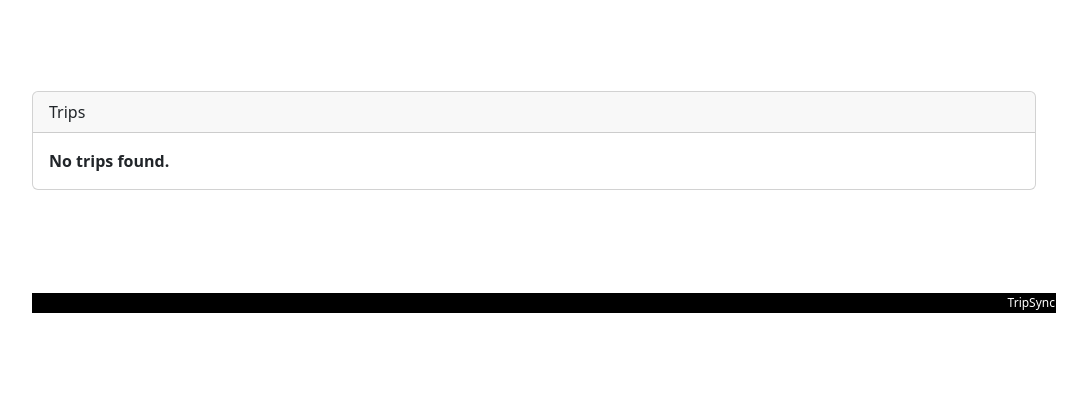
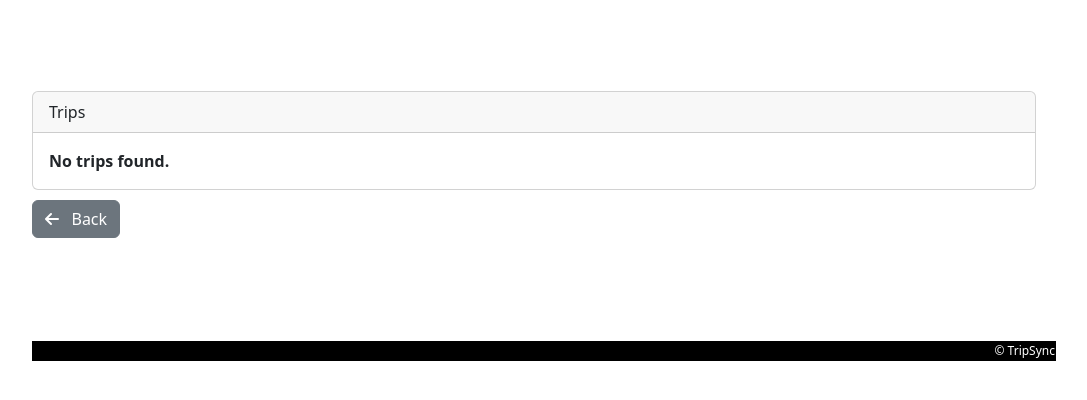
Before and after one commit to braiss13/TripSync, a Flask app: template views/templates/trip/list_trips.html in a window 1280 px wide. Shown: the part 165-565 px from the top of the page, without its empty margins (106-1193 px from the left). Run offline with Flask 3, Linux system fonts and the light colour scheme; the template is opened without the code that fills it, so the values that code supplies are empty; parts of the project's set-up code (start-up, migrations or seed data) failed here and were passed over.

Commit message:
UPDATING HTML

```diff
--- a/templates/skeleton.html
+++ b/templates/skeleton.html
@@ -43,7 +43,7 @@
 
     <table style="width: 100%; background-color: black; color: white; margin: 10px">
         <tr>
-            <td style="width: 100%; text-align: end; font-size: 75%">TripSync</td>
+            <td style="width: 100%; text-align: end; font-size: 75%">&copy; TripSync</td>
         </tr>
     </table>
 
--- a/views/templates/trip/list_trips.html
+++ b/views/templates/trip/list_trips.html
@@ -2,7 +2,9 @@
 
 {% block contents %}
     <div class="card" id="dvTrips" style="margin: 10px">
-        <div class="card-header">Trips</div>
+        <div class="card-header">
+            Trips
+        </div>
         <div class="card-body">
             {% if trips %}
                 <ul class="list-group list-group-flush list-group-numbered">
@@ -22,4 +24,10 @@
             {% endif %}
         </div>
     </div>
+    <div style="margin: 10px">
+        <a class="btn btn-secondary" href="/" role="button">
+            <i class="fas fa-arrow-left"></i>
+            &nbsp; Back
+        </a>
+    </div>
 {% endblock %}
```
